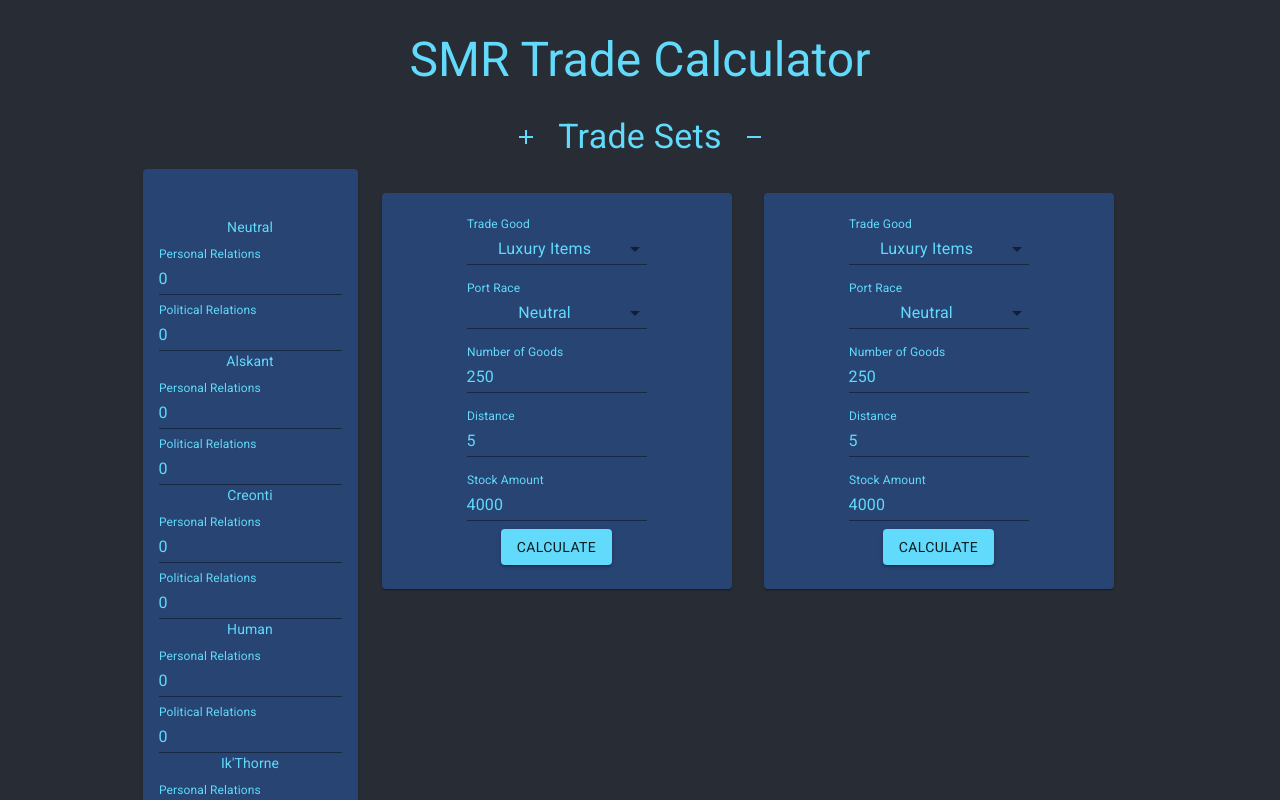
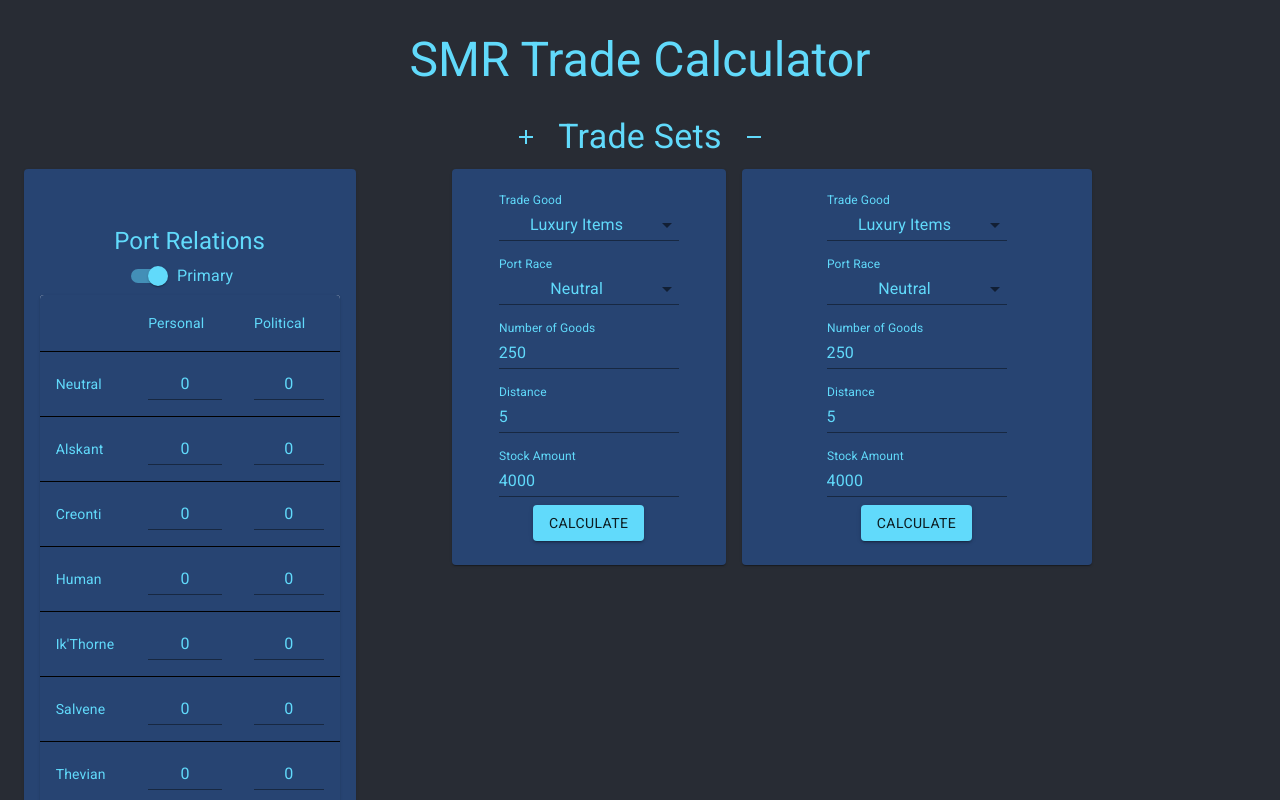
Before and after one commit to w5922xd/smr-trade-calc, a React (Create React App) app: page / in a window 1280 px wide. Shown: the top 800 px of the page. Built offline with nearby package versions, Linux system fonts and the light colour scheme.

Commit message:
sticky relations menu

```diff
--- a/src/App.tsx
+++ b/src/App.tsx
@@ -1,6 +1,6 @@
 import React, { useReducer } from 'react';
 import './App.css';
-import { Box, createStyles, Grid, makeStyles, Theme, Typography } from '@material-ui/core';
+import { Box, createStyles, Grid, Hidden, makeStyles, Theme, Typography } from '@material-ui/core';
 import { TradeBase } from './TradeBase';
 import { TradeState } from './Types';
 import { initialState } from './State';
@@ -10,8 +10,8 @@ import { Relations } from './Relations';
 
 const useStyles = makeStyles((theme: Theme) =>
   createStyles({
-    box: {
-      padding: 8,
+    overflow: {
+      overflow: 'Hidden'
     }
   }),
 );
@@ -20,24 +20,9 @@ function App() {
   const classes = useStyles();
   const [tradeState, dispatch] : [TradeState, Function] = useReducer(tradeReducer, initialState());
 
-  const buildTrades = tradeState.TradeSets.map(t => {
-    return (
-      <Box borderColor="primary.main" className={classes.box} m={2}>
-      <Grid container direction="row" justify="center" alignItems="center" spacing={4}>
-        <Grid item xs={10} sm={6}>
-          <TradeBase trade={t.Buy} dispatch={dispatch} id={t.Id} relations={tradeState.Relations}  />
-        </Grid>
-        <Grid item xs={10} sm={6}>
-          <TradeBase trade={t.Sell} dispatch={dispatch} id={t.Id} relations={tradeState.Relations} />
-        </Grid>
-      </Grid>
-      </Box>
-    )
-  });
-
   return (
     <div className="App">
-      <Grid container spacing={1} justify="center" alignItems="center" direction="column" >
+      <Grid container spacing={1}  direction="column" >
         <Grid item xs={12}>
           <Typography variant="h3" color="primary" component="h1" gutterBottom>
             SMR Trade Calculator
@@ -48,18 +33,29 @@ function App() {
            <TradeStateManager dispatch={dispatch} />
         </Grid>
 
-        <Grid item>
-          <Grid container direction="row">
+        <Grid item xs={12}>
+          <Grid container justify="space-evenly" direction="row">
             <Grid item>
               <Relations dispatch={dispatch} tradeState={tradeState} />
             </Grid>
-            <Grid item>
-              {buildTrades}
-            </Grid>
+            <Grid item xs={8}>
+            {tradeState.TradeSets.map((t) => (
+              <Grid container justify="center" spacing={2} direction="row">
+                <Grid item xs={4}>
+                    <TradeBase trade={t.Buy} dispatch={dispatch} id={t.Id} relations={tradeState.Relations}  />
+                </Grid>
+                <Grid item xs={6}>
+                  <TradeBase trade={t.Sell} dispatch={dispatch} id={t.Id} relations={tradeState.Relations} />
+                </Grid>
+              </Grid>
+            ))}
+           </Grid>
+            <Grid item></Grid>
+
+
           </Grid>
 
-        </Grid>
-
+          </Grid>
       </Grid>
     </div>
   );
--- a/src/Relations.tsx
+++ b/src/Relations.tsx
@@ -1,7 +1,7 @@
-import { Card, CardContent, CardHeader, createStyles, Grid, makeStyles, TextField, Theme, Typography } from "@material-ui/core"
-import React from "react"
+import { Box, Card, CardContent, CardHeader, createStyles, FormControlLabel, Grid, makeStyles, Paper, Switch, Table, TableBody, TableCell, TableContainer, TableHead, TableRow, TextField, Theme, Typography } from "@material-ui/core"
+import React, { useState } from "react"
 import { updateRelationAction } from "./TradeReducer";
-import { Relation, TradeState } from "./Types";
+import { ActionType, Relation, TradeState } from "./Types";
 
 interface Props {
     tradeState: TradeState;
@@ -16,7 +16,22 @@ const useStyles = makeStyles((theme: Theme) =>
     },
     root: {
         maxWidth: 350,
-        background: '#274472'
+        background: '#274472',
+        //position: '-webkit-sticky',
+        position: 'sticky',
+        top: 20,
+        bottom: 20,
+        paddingTop: '40px',
+        paddingBottom: '40px',
+        zIndex: 5,
+    },
+    table: {
+        maxWidth: 300,
+        background: '#274472',
+        borderTopWidth: 0
+    },
+    thead: {
+      borderBottomColor: '#000'
     }
   }),
 );
@@ -43,38 +58,53 @@ export const Relations = ({tradeState, dispatch}: Props) => {
         dispatch(updateRelationAction(updatedRelations));
     }
 
-    const buildList = tradeState.Relations.map(r => {
-        return (
-            <Grid container>
-                <Grid item>
-                    <Grid container direction="column" spacing={1}>
-                        <Grid item>
-                            <Typography variant="subtitle2">
-                                {r.Race}
-                            </Typography>
-                        </Grid>
-                        <Grid item>
-                            <TextField label="Personal Relations" value={r.Personal} onChange={(e) => updateRelationValue(e, r, true)} />
-                        </Grid>
-                        <Grid item>
-                            <TextField label="Political Relations" value={r.Political} onChange={(e) => updateRelationValue(e, r, false)} />
-                        </Grid>
-                    </Grid>
-                </Grid>
-            </Grid>
-        );
-    });;
+    const handleChange = () => {
+      dispatch({Type: ActionType.UpdateIncrementRelations, Payload: { isIncremented: !tradeState.IncrementRelations }});
+    }
 
     return (
-        <Card className={classes.root}  color="#61dafb">
-            <CardHeader>Relations</CardHeader>
-        <CardContent>
-            <Grid container spacing={0}>
-                <Grid item>
-                  {buildList}
-                </Grid>
-            </Grid>
-        </CardContent>
-    </Card>
+        <Card className={classes.root}>
+        <Box m={1} p={1}>
+        <Typography variant="h5">
+            Port Relations
+        </Typography>
+        <FormControlLabel
+          control={
+            <Switch
+              checked={tradeState.IncrementRelations}
+              onChange={handleChange}
+              name="checkedB"
+              color="primary"
+            />}
+          label="Primary"
+        />
+        <TableContainer component={Paper}>
+        <Table className={classes.table} aria-label="simple table">
+          <TableHead>
+            <TableRow>
+              <TableCell  className={classes.thead}></TableCell>
+              <TableCell align="left"  className={classes.thead}>Personal</TableCell>
+              <TableCell align="left"  className={classes.thead}>Political</TableCell>
+            </TableRow>
+          </TableHead>
+          <TableBody>
+            {tradeState.Relations.map((row) => (
+              <TableRow key={row.Race} >
+                <TableCell component="th" scope="row" className={classes.thead}>
+                  {row.Race}
+                </TableCell>
+                <TableCell align="right"  className={classes.thead}>
+                  <TextField  inputProps={{min: 0, style: { textAlign: 'center' }}} value={row.Personal} onChange={(e) => updateRelationValue(e, row, true)} />
+                  </TableCell>
+                <TableCell align="right"  className={classes.thead}>
+                  <TextField  inputProps={{min: 0, style: { textAlign: 'center' }}} value={row.Political} onChange={(e) => updateRelationValue(e, row, false)} />
+                  </TableCell>
+              </TableRow>
+            ))}
+          </TableBody>
+        </Table>
+      </TableContainer>
+      </Box>
+      </Card>
     )
 }
--- a/src/State.ts
+++ b/src/State.ts
@@ -95,13 +95,14 @@ export const initialState = (): TradeState => {
         for (let f in Faction){
             factionList.push({Race: f, Personal: 0, Political: 0});
         }
-        console.log("factionlist", factionList);
+        console.warn('This shouldnt fire allt he time')
         return factionList;
     }
 
     const relations = factions();
     return {
         TradeSets: [CreateTradeSet(0, relations[0])],
-        Relations: relations
+        Relations: relations,
+        IncrementRelations: true
     };
 };
--- a/src/TradeBase.tsx
+++ b/src/TradeBase.tsx
@@ -5,8 +5,6 @@ import { Relation, TradeInstance } from './Types';
 import { Calculate } from './Calculate';
 import { Goods } from './Goods';
 import { addTradeSet, updateRelationAction, updateTradeAction } from './TradeReducer';
-import { Relations } from './Relations';
-import { findRelation } from './State';
 
 interface Props{
     trade: TradeInstance;
@@ -20,7 +18,7 @@ const useStyles = makeStyles((theme: Theme) =>
   createStyles({
     formControl: {
       margin: theme.spacing(1),
-      width: 180,
+      width: 180
     },
     root: {
         maxWidth: 350,
@@ -98,7 +96,7 @@ export const TradeBase = ({trade, dispatch, id, relations}: Props) => {
                     </Grid>
 
                     <Grid item xs={12}>
-                        <Calculate trade={trade} relations={relations} dispatch={dispatch} id={id} />
+                        <Calculate trade={trade} relations={relations} dispatch={dispatch} />
                     </Grid>
                 </Grid>
             </CardContent>
--- a/src/TradeReducer.ts
+++ b/src/TradeReducer.ts
@@ -14,9 +14,17 @@ export const tradeReducer = (state: TradeState, action: Action): TradeState => {
         return updateTradeSet(state, action);
     case ActionType.UpdateRelation:
         return updateRelations(state, action);
+    case ActionType.UpdateIncrementRelations:
+        return updateIncrementRelations(state, action);
     default:
       return state;
   }
+}
+
+const updateIncrementRelations = (state: TradeState, action: Action) => {
+    let newTradeState = {...state};
+    newTradeState.IncrementRelations = action.Payload.isIncremented;
+    return newTradeState;
 }
 
 const updateRelations = (state: TradeState, action: Action) => {
--- a/src/Types.ts
+++ b/src/Types.ts
@@ -35,6 +35,7 @@ export interface TradeInstance {
 export interface TradeState {
     TradeSets: TradeSet[];
     Relations: Relation[];
+    IncrementRelations: boolean;
 }
 
 export interface Action {
@@ -59,5 +60,6 @@ export enum ActionType {
     RemoveTradeSet,
     UpdateTradeInstance,
     UpdateRelation,
-    SelectGood
+    SelectGood,
+    UpdateIncrementRelations
 }
--- a/src/index.css
+++ b/src/index.css
@@ -5,6 +5,7 @@ body {
     sans-serif;
   -webkit-font-smoothing: antialiased;
   -moz-osx-font-smoothing: grayscale;
+  overflow-x:hidden;
 }
 
 code {
```
Also changed, not shown: src/Calculate.tsx (+4 -5 lines).
